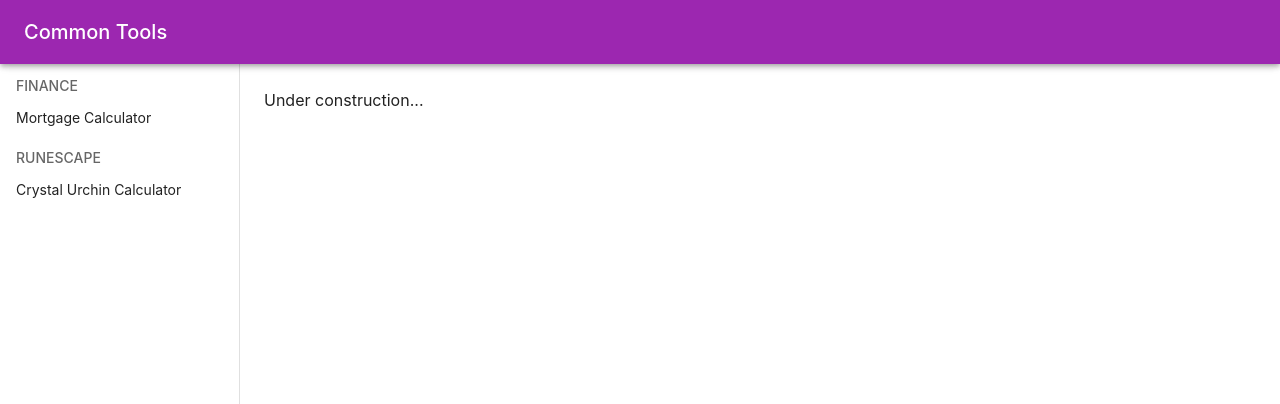
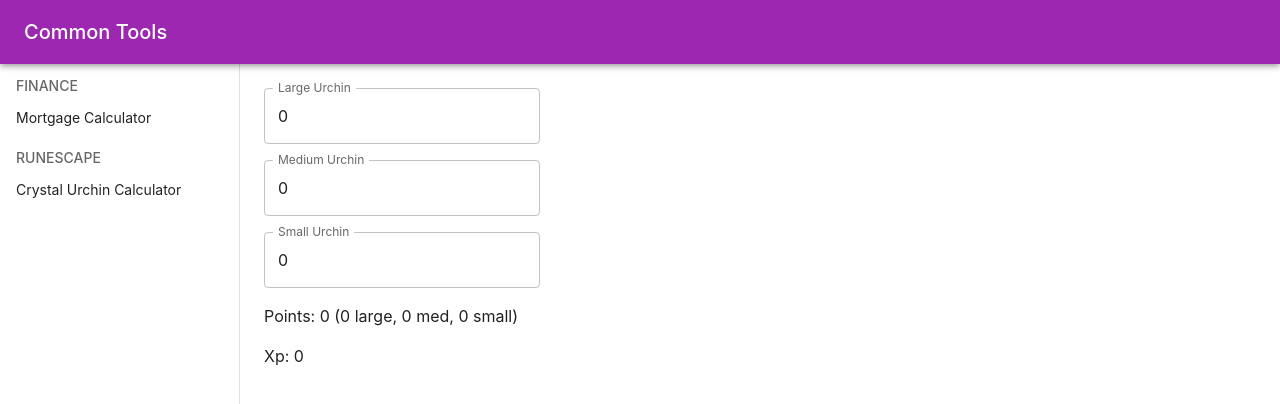
Before and after one commit to chrisBas/track-assist, a React (Create React App) app: page /crystal-urchin-calc in a window 1280 px wide. Shown: the top 404 px of the page. Built offline with nearby package versions, Linux system fonts and the light colour scheme.

Commit message:
implement crystal urchin calculator page

```diff
--- /dev/null
+++ b/src/hook/useLocalStorage.ts
@@ -0,0 +1,24 @@
+"use client";
+
+import { useEffect, useState } from "react";
+
+export default function useLocalStorage<T>(
+  key: string,
+  defaultValue: T
+): [T, (callback: (value: T) => T) => void] {
+  const [value, setValue] = useState<T>(defaultValue);
+
+  useEffect(() => {
+    const newVal = localStorage.getItem(key);
+    if (newVal) setValue(JSON.parse(newVal) as T);
+  }, [key]);
+
+  return [
+    value,
+    (callback) => {
+      const newValue: T = callback(value);
+      localStorage.setItem(key, JSON.stringify(newValue));
+      setValue(newValue);
+    },
+  ];
+}
--- a/src/page/CrystalUrchinCalculator.tsx
+++ b/src/page/CrystalUrchinCalculator.tsx
@@ -1,5 +1,86 @@
-import { Box, Typography } from "@mui/material";
+import { Box, Grid, TextField, Typography } from "@mui/material";
+import useLocalStorage from "../hook/useLocalStorage";
+
+function formatNum(n: number) {
+  let s = `${n}`;
+  for (let i = s.length - 3; i > 0; i -= 3) {
+    s = s.slice(0, i) + "," + s.slice(i);
+  }
+  return s;
+}
 
 export default function CrystalUrchinCalculator() {
-  return <Box>Under construction...</Box>;
+  const [
+    { large: largeCount, med: medCount, small: smallCount },
+    setUrchinCounts,
+  ] = useLocalStorage<{
+    large?: number;
+    med?: number;
+    small?: number;
+  }>("urchinCounts", {
+    large: 0,
+    med: 0,
+    small: 0,
+  });
+  const urchinPoints =
+    (largeCount || 0) * 3 + (medCount || 0) * 2 + (smallCount || 0);
+
+  return (
+    <Box>
+      {" "}
+      <Grid container spacing={2}>
+        <Grid item xs={12}>
+          <TextField
+            type="number"
+            label="Large Urchin"
+            value={largeCount}
+            onChange={(e) =>
+              setUrchinCounts((old) => ({
+                ...old,
+                large: e.target.value ? parseInt(e.target.value) : undefined,
+              }))
+            }
+          />
+        </Grid>
+        <Grid item xs={12}>
+          <TextField
+            type="number"
+            label="Medium Urchin"
+            value={medCount}
+            onChange={(e) =>
+              setUrchinCounts((old) => ({
+                ...old,
+                med: e.target.value ? parseInt(e.target.value) : undefined,
+              }))
+            }
+          />
+        </Grid>
+        <Grid item xs={12}>
+          <TextField
+            type="number"
+            label="Small Urchin"
+            value={smallCount}
+            onChange={(e) =>
+              setUrchinCounts((old) => ({
+                ...old,
+                small: e.target.value ? parseInt(e.target.value) : undefined,
+              }))
+            }
+          />
+        </Grid>
+        <Grid item xs={12}>
+          <Typography variant="body1">{`Points: ${formatNum(urchinPoints)}  (${
+            largeCount || 0
+          } large, ${medCount || 0} med, ${
+            smallCount || 0
+          } small)`}</Typography>
+        </Grid>
+        <Grid item xs={12}>
+          <Typography variant="body1">{`Xp: ${formatNum(
+            urchinPoints * 10
+          )}`}</Typography>
+        </Grid>
+      </Grid>
+    </Box>
+  );
 }
```
